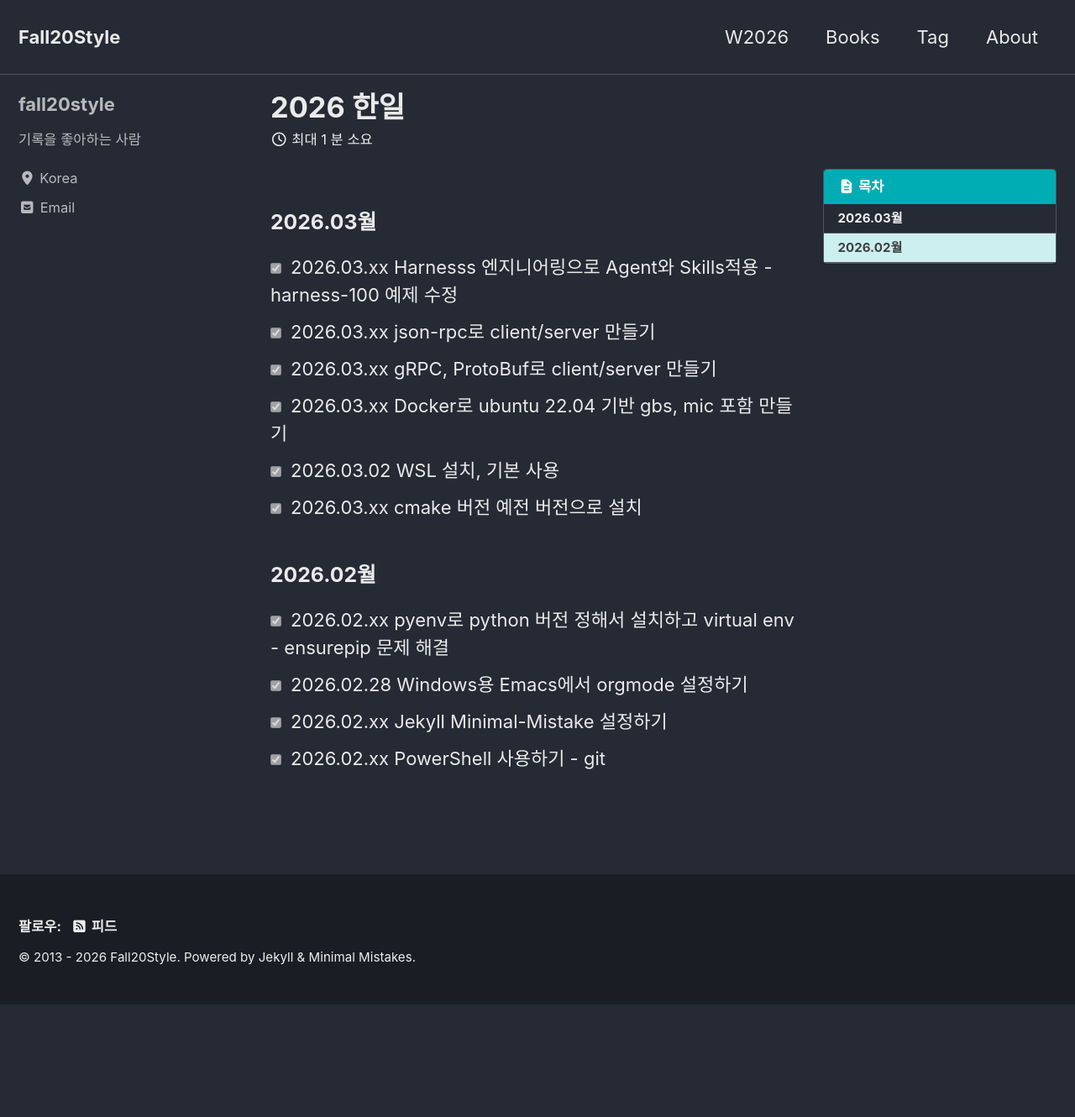
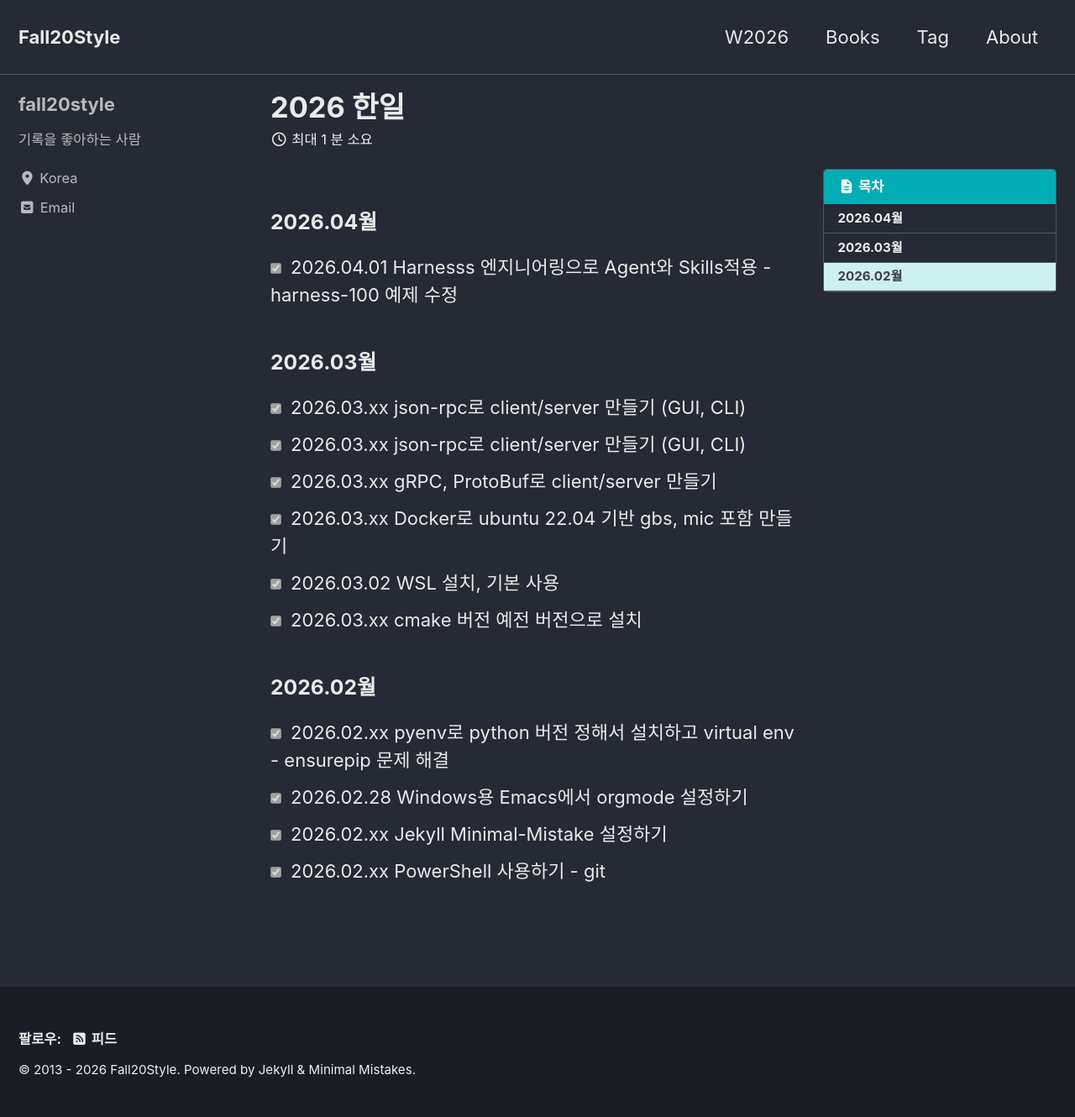
Before and after one commit to fall20style/fall20style.github.io, a Jekyll site: the page built from W2026.md, in a window 1280 px wide. Shown: the whole page at 84% size. Built offline with Jekyll 4.4.1, drawn with Linux system fonts in a browser that asks for light colours; cached includes are drawn as plain includes; before the commit the page ends 1196 px from its top, so only the background shows below that.

Commit message:
Update W2026.md

```diff
--- a/W2026.md
+++ b/W2026.md
@@ -11,9 +11,12 @@ toc_label: 목차
 description: desc가 여기에
 ---
 
+### 2026.04월
+- [X] 2026.04.01 Harnesss 엔지니어링으로 Agent와 Skills적용 - harness-100 예제 수정
+
 ### 2026.03월
-- [X] 2026.03.xx Harnesss 엔지니어링으로 Agent와 Skills적용 - harness-100 예제 수정
-- [X] 2026.03.xx json-rpc로 client/server 만들기
+- [X] 2026.03.xx json-rpc로 client/server 만들기 (GUI, CLI)
+- [X] 2026.03.xx json-rpc로 client/server 만들기 (GUI, CLI)
 - [X] 2026.03.xx gRPC, ProtoBuf로 client/server 만들기
 - [X] 2026.03.xx Docker로 ubuntu 22.04 기반 gbs, mic 포함 만들기
 - [X] 2026.03.02 WSL 설치, 기본 사용
```
